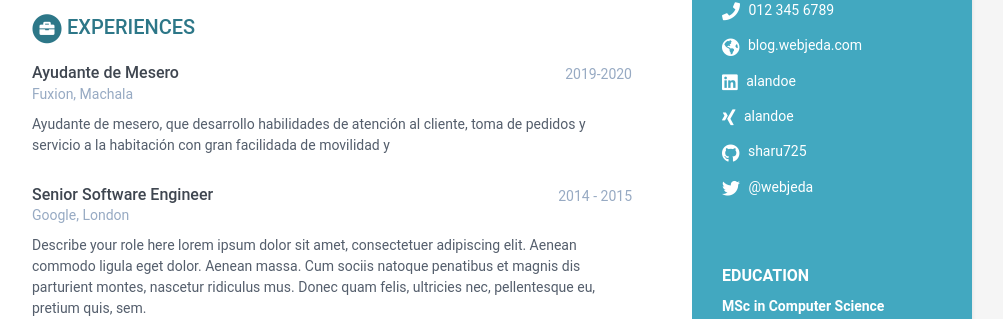
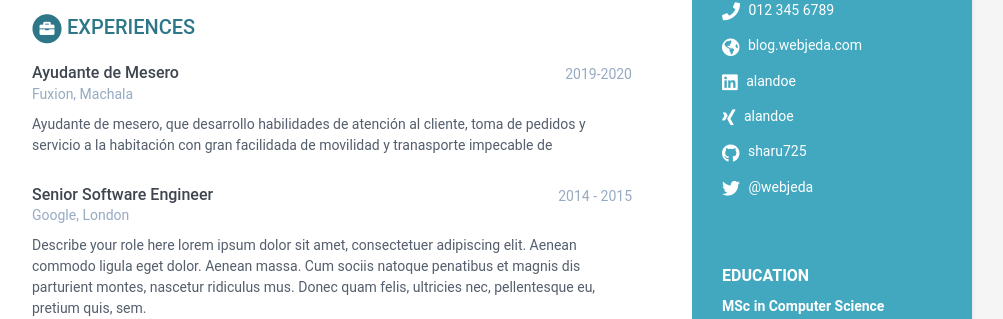
Before and after one commit to KevinC99/good-birch-4e19a, a Jekyll site: the page built from index.html, in a window 1280 px wide. Shown: the part 333-652 px from the top of the page, without its empty margins (168-1171 px from the left). Built offline with Jekyll 4.4.1, drawn with Linux system fonts in a browser that asks for light colours.

Commit message:
data.yml: updated details in experiences

```diff
--- a/_data/data.yml
+++ b/_data/data.yml
@@ -72,7 +72,7 @@ experiences:
     details: >-
       Ayudante de mesero, que desarrollo habilidades de atención al cliente,
       toma de pedidos y servicio a la habitación con gran facilidada de
-      movilidad y
+      movilidad y tranasporte impecable de
   - role: Senior Software Engineer
     time: 2014 - 2015
     company: 'Google, London'
```
